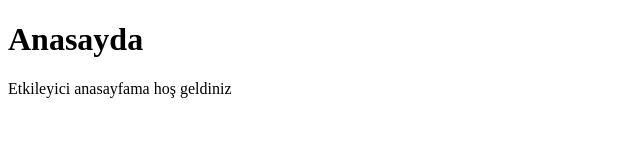
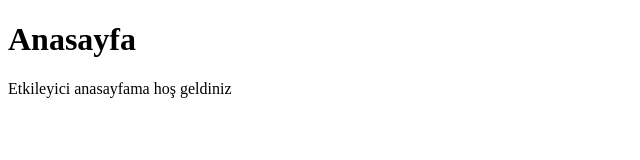
Before and after one commit to physerkm/physerkm.github.io, a plain HTML site: page index.html in a window 1280 px wide. Shown: the full height of the page, 0-640 px from the left. Drawn offline with Linux system fonts and the light colour scheme.

Commit message:
Update index.html

```diff
--- a/index.html
+++ b/index.html
@@ -8,7 +8,7 @@
   <body>
     <!-- put navigation menu just below here -->
 
-    <h1>Anasayda</h1>
+    <h1>Anasayfa</h1>
 
     <p>Etkileyici anasayfama hoş geldiniz</p>
   </body>
```
